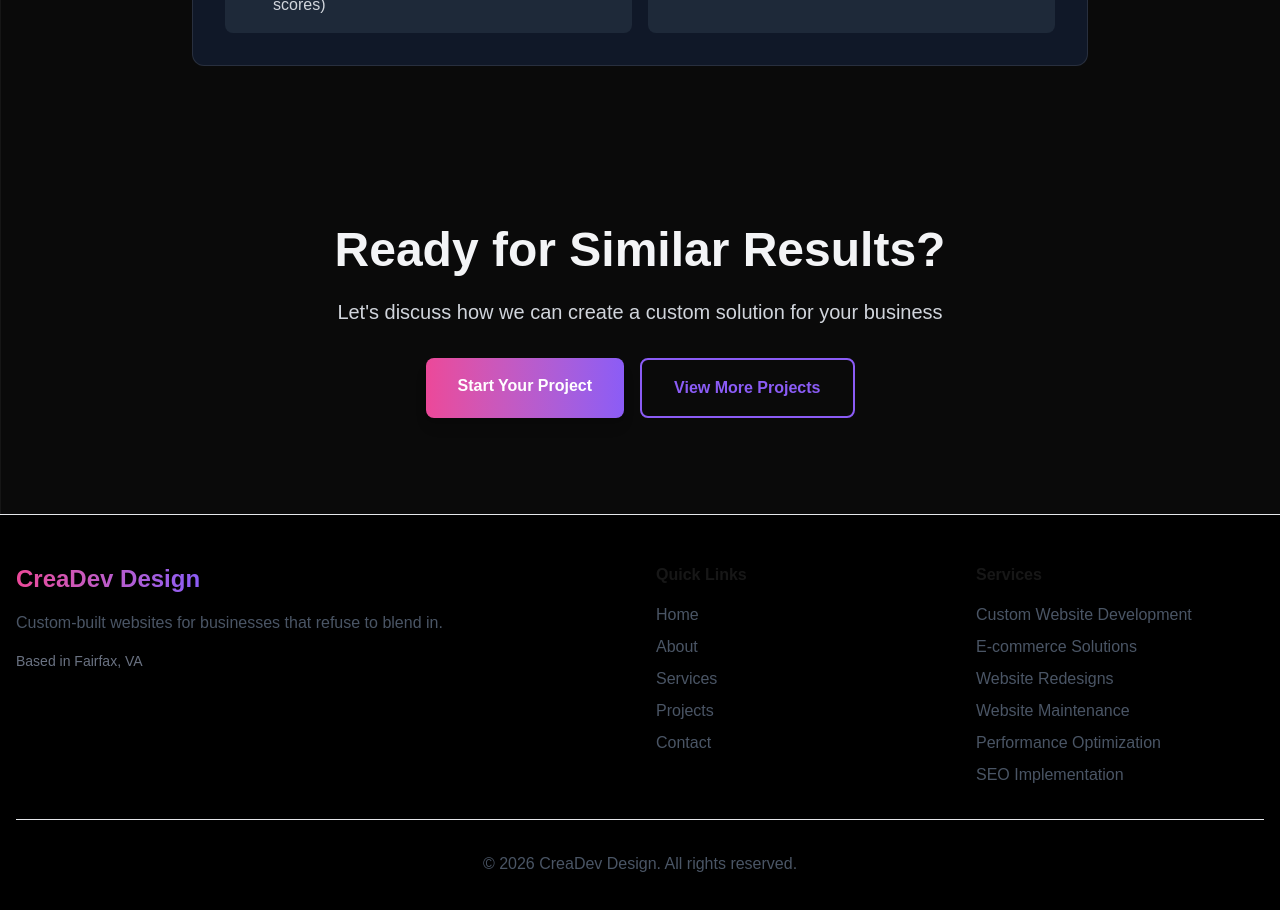
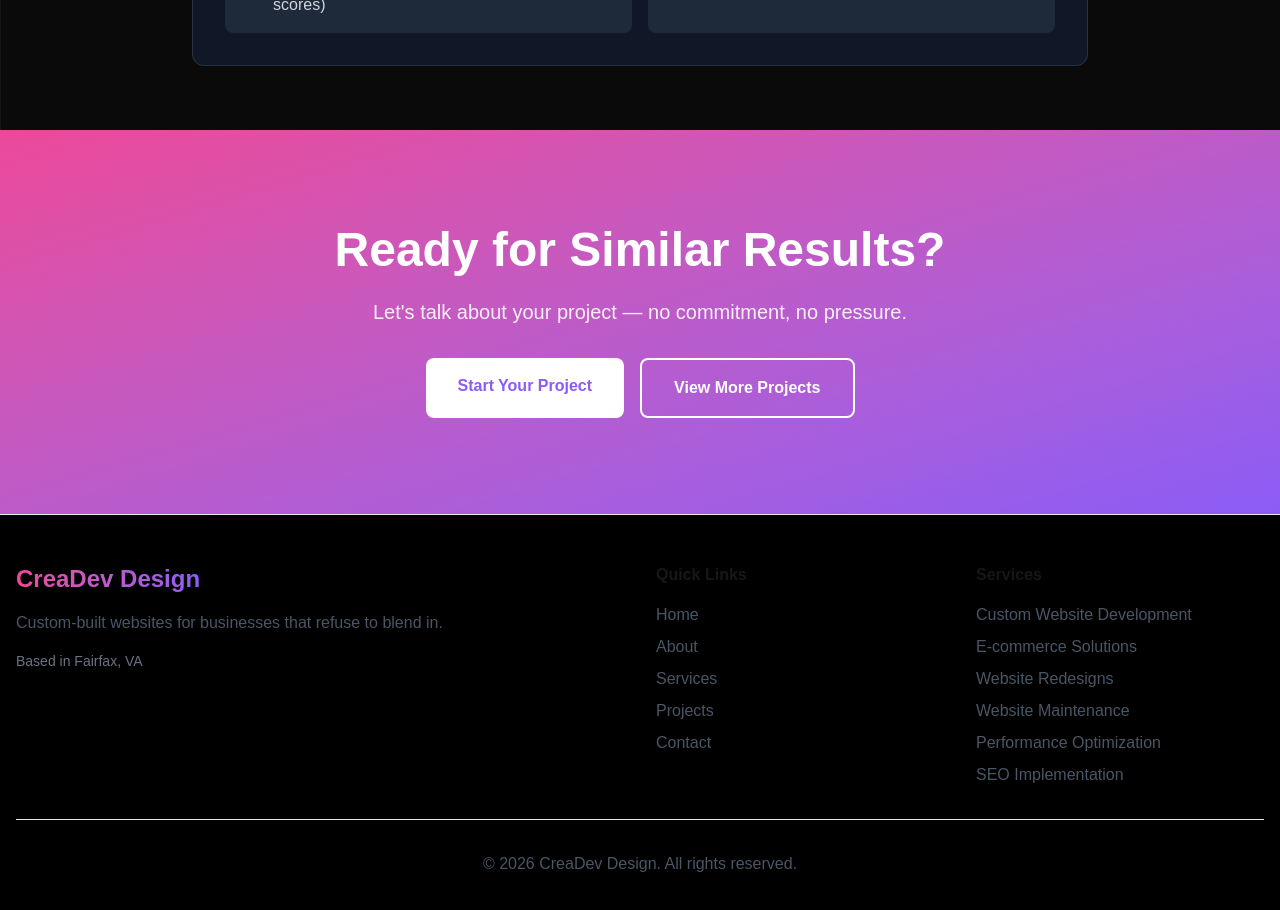
Before and after one commit to yaserhdev/creadev-design, a Next.js app: page /work/creadev-design in a window 1280 px wide. Shown: the part 4120-5030 px from the top of the page. Built offline with nearby package versions, Linux system fonts and the light colour scheme.

Commit message:
Added slug page updates

```diff
--- a/app/work/[slug]/page.tsx
+++ b/app/work/[slug]/page.tsx
@@ -295,26 +295,26 @@ export default async function ProjectPage({ params }: ProjectPageProps) {
       </section>
 
       {/* CTA Section */}
-      <section className="py-24">
+      <section className="py-24 bg-gradient-to-br from-brand-pink to-brand-purple text-white">
         <div className="container mx-auto px-4">
           <div className="max-w-3xl mx-auto text-center">
             <ScrollAnimation>
-              <h2 className="text-4xl md:text-5xl font-bold mb-6 text-gray-100">
+              <h2 className="text-4xl md:text-5xl font-bold mb-6">
                 Ready for Similar Results?
               </h2>
-              <p className="text-xl text-gray-300 mb-8">
-                Let's discuss how we can create a custom solution for your business
+              <p className="text-xl mb-8 opacity-90">
+                Let's talk about your project — no commitment, no pressure.
               </p>
               <div className="flex flex-col sm:flex-row gap-4 justify-center">
                 <Link
                   href="/contact"
-                  className="px-8 py-4 bg-gradient-to-r from-brand-pink to-brand-purple text-white rounded-lg font-semibold hover:opacity-90 transition-all hover:scale-105 shadow-lg"
+                  className="px-8 py-4 bg-white text-brand-purple rounded-lg font-semibold hover:shadow-xl transition-all hover:scale-105"
                 >
                   Start Your Project
                 </Link>
                 <Link
                   href="/work"
-                  className="px-8 py-4 border-2 border-brand-purple text-brand-purple rounded-lg font-semibold hover:bg-brand-purple hover:text-white transition-all"
+                  className="px-8 py-4 border-2 border-white text-white rounded-lg font-semibold hover:bg-white hover:text-brand-purple transition-all"
                 >
                   View More Projects
                 </Link>
```
